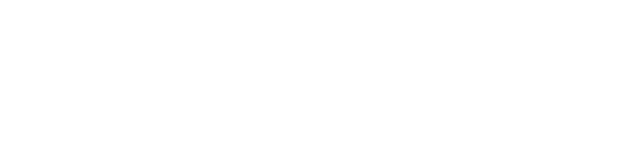
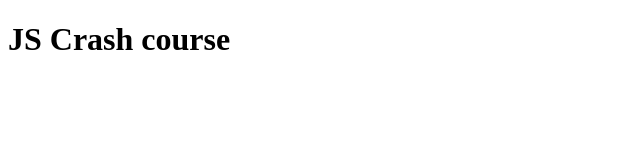
Before and after one commit to Kabuki-edwin/JS-Crash-course, a plain HTML site: page index.html in a window 1280 px wide. Shown: the whole page, without its empty margins (0-640 px from the left). Drawn offline with Linux system fonts and the light colour scheme.

Commit message:
added header element

```diff
--- a/index.html
+++ b/index.html
@@ -7,6 +7,9 @@
     <title>JS Crash course</title>
 </head>
 <body>
+    <header>
+        <h1>JS Crash course</h1>
+    </header>
 
 </body>
 </html>
```
